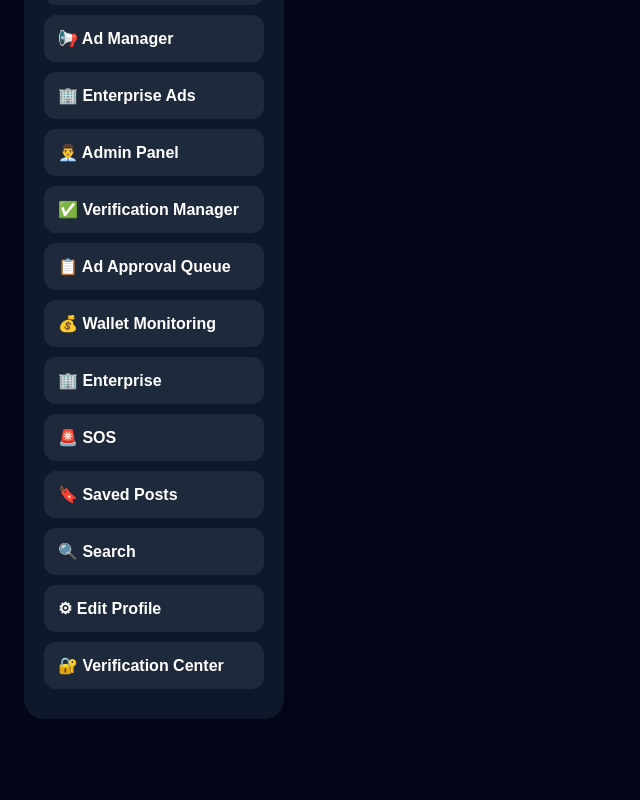
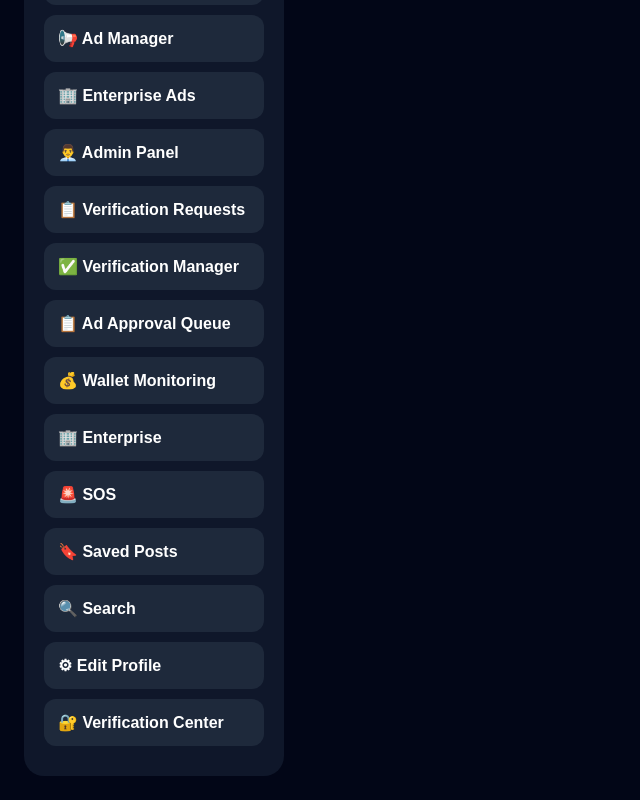
Before and after one commit to inclurah-png/inclura-web, a React (Vite) app: page /sos in a window 1280 px wide. Shown: the part 1296-2096 px from the top of the page, without its empty margins (0-640 px from the left). Before the commit the page ends 2039 px from the top, so only its background shows below. Built offline with nearby package versions, Linux system fonts and the light colour scheme; no server answers; sample sign-in values are in the browser's storage.

Commit message:
Update DashboardSidebar.jsx
Fix and update

```diff
--- a/src/components/DashboardSidebar.jsx
+++ b/src/components/DashboardSidebar.jsx
@@ -223,6 +223,15 @@ Inclura
   <div
   style={itemStyle}
   onClick={() =>
+    navigate("/verification-requests")
+  }
+>
+  📋 Verification Requests
+</div>
+
+  <div
+  style={itemStyle}
+  onClick={() =>
     navigate("/verification-manager")
   }
 >
```
